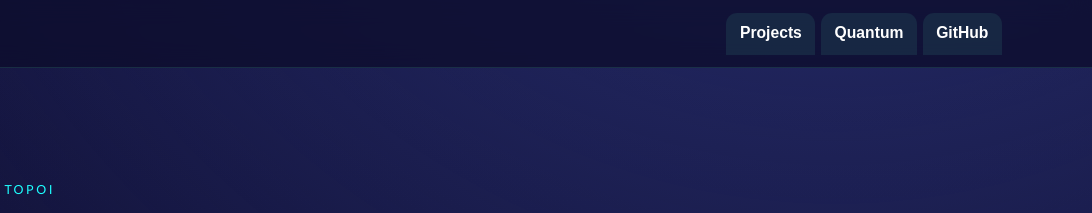
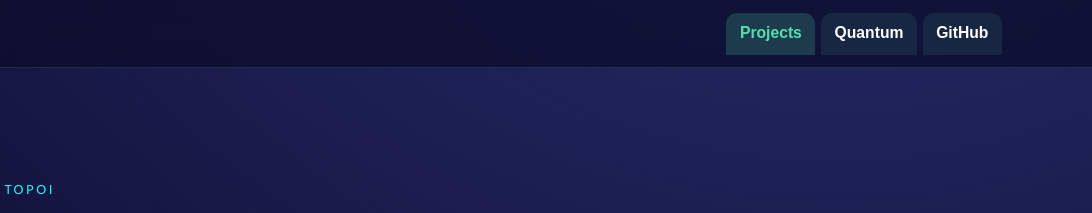
Before and after one commit to topoi-io/topoi-io.github.io, a plain HTML site: page index.html in a window 1280 px wide. In both pictures the pointer is over the link "Projects". Shown: the top 213 px of the page, 188-1280 px from the left. Drawn offline with Linux system fonts and the light colour scheme; a web font is replaced by a local one.

Commit message:
Add tabs hover effect

```diff
--- a/assets/css/main.css
+++ b/assets/css/main.css
@@ -130,6 +130,12 @@ nav a {
   padding: 0.55rem 0.85rem;
   border-radius: 0.7rem 0.7rem 0 0;
   background: rgba(85, 222, 172, 0.1);
+  transition: all 0.2s ease;
+}
+
+nav a:hover {
+  background: rgba(85, 222, 172, 0.2);
+  color: var(--accent);
 }
 
 .hero .btn {
```
